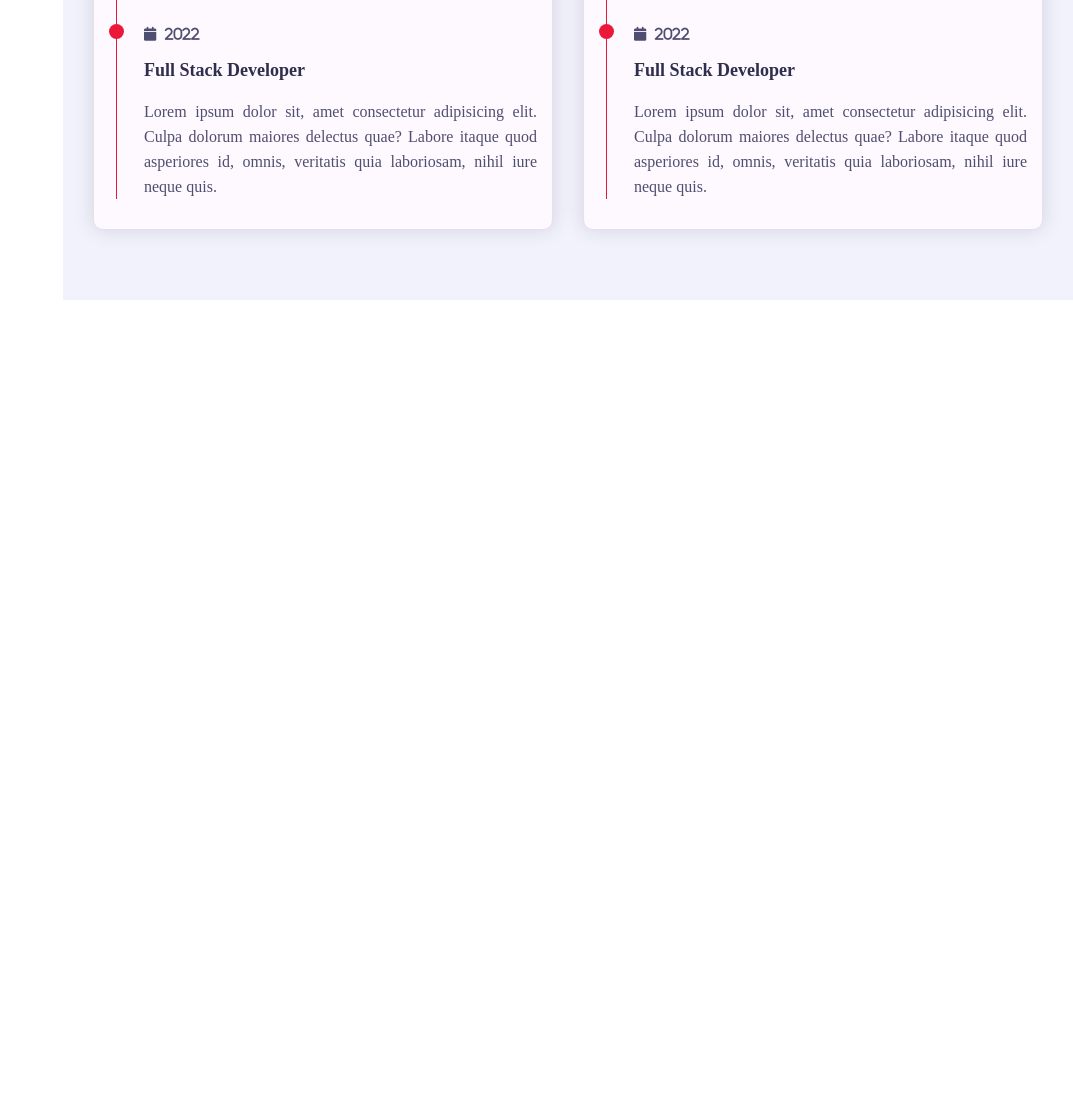
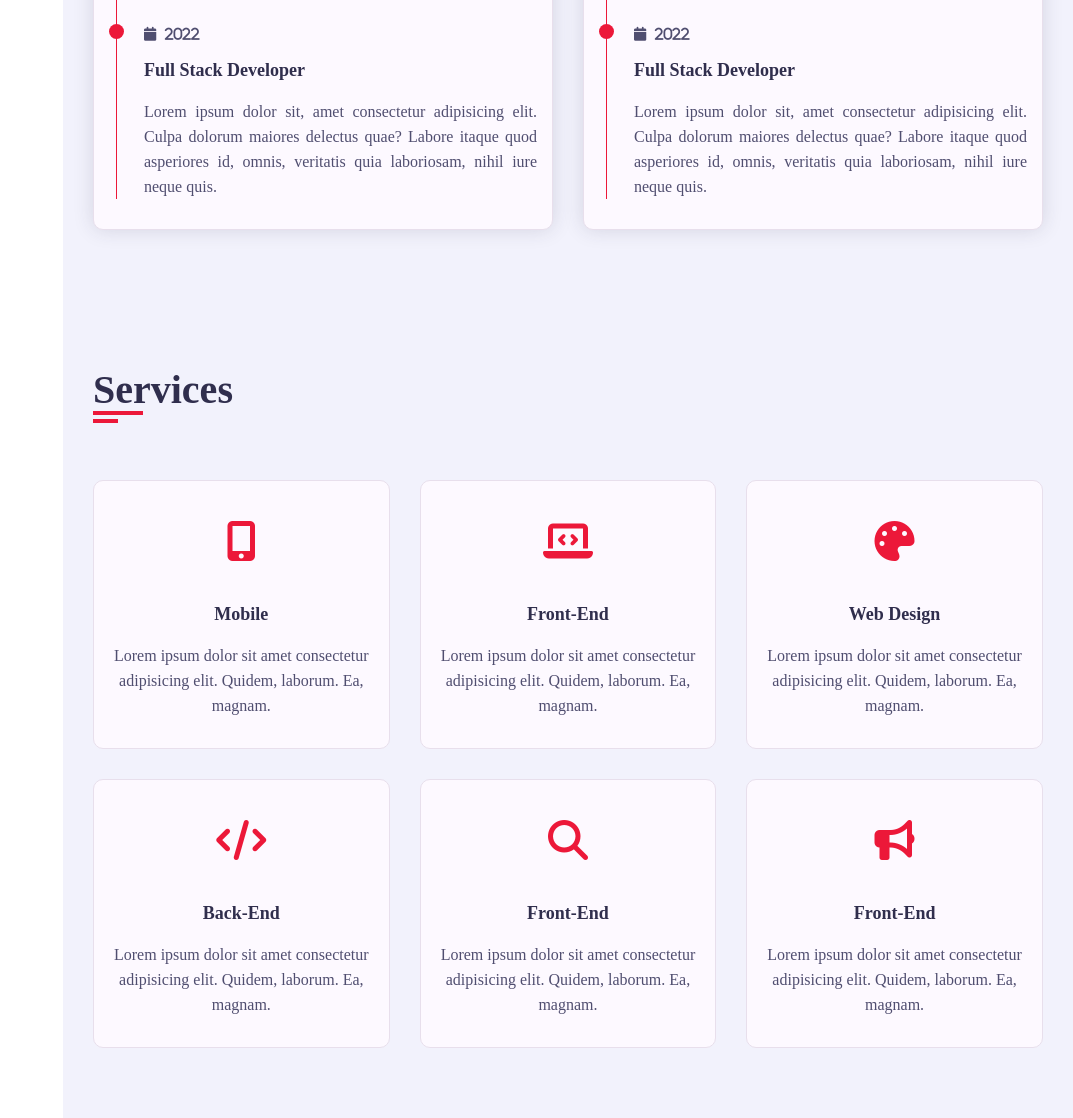
Before and after one commit to AleksandrVyshnyvetskyi/My_resume_2.0, a plain HTML site: page index.html in a window 1280 px wide. Shown: the part 1818-2936 px from the top of the page, without its empty margins (207-1280 px from the left). Before the commit the page ends 2118 px from the top, so only its background shows below. Drawn offline with Linux system fonts and the light colour scheme; a web font is replaced by a local one.

Commit message:
Services

```diff
--- a/css/style.css
+++ b/css/style.css
@@ -61,6 +61,10 @@ ul {
     margin-bottom: 60px;
 }
 
+.pad-15 {
+    padding-left: 15px;
+    padding-right: 15px;
+}
 
 .row {
     display: flex;
@@ -584,3 +588,70 @@ ul {
     color: var(--text-black-700);
 }
 /* About me END */
+
+/* Services START */
+
+.services .container {
+    padding-bottom: 40px;
+}
+
+.services .service-item {
+    margin-bottom: 30px;
+    flex: 0 0 33.33%;
+    max-width: 33.33%;
+}
+
+.services .service-item .service-item-inner {
+    background-color: var(--bg-black-100);
+    border: 1px solid var(--bg-black-50);
+    border-radius: 10px;
+    padding: 30px 10px;
+    text-align: center;
+    cursor: default;
+    transition: all 0.3s ease;
+}
+
+.services .service-item .service-item-inner:hover {
+    box-shadow: 0 0 20px rgba(48, 46, 77, 0.15);
+}
+
+.services .service-item .service-item-inner .icon {
+    height: 60px;
+    width: 60px;
+    border-radius: 50%;
+    display: block;
+    margin: 0 auto 30px;
+    text-align: center;
+    transition: all 0.3s ease;
+}
+
+.services .service-item .service-item-inner:hover .icon {
+    background-color: var(--color-skin);
+}
+
+.services .service-item .service-item-inner .icon .fa {
+    font-size: 40px;
+    line-height: 60px;
+    color: var(--color-skin);
+    transition: all 0.3s ease;
+}
+
+.services .service-item .service-item-inner:hover .icon .fa {
+    font-size: 25px;
+    color: #fff;
+}
+
+.services .service-item .service-item-inner h2 {
+    font-size: 18px;
+    margin-bottom: 15px;
+    color: var(--text-black-900);
+    font-weight: 700;
+    text-transform: capitalize;
+}
+
+.services .service-item .service-item-inner p {
+    font-size: 16px;
+    color: var(--text-black-700);
+    line-height: 25px;
+}
+/* Services END */
--- a/index.html
+++ b/index.html
@@ -262,6 +262,91 @@
         </div>
       </section>
       <!-- ===== About section END ===== -->
+      <!-- ===== Services section START ===== -->
+      <section class="section services">
+        <div class="container">
+          <div class="row">
+            <div class="section-title pad-15">
+              <h2>Services</h2>
+            </div>
+          </div>
+          <div class="row">
+            <!-- ===== Service item START ===== -->
+            <div class="service-item pad-15">
+              <div class="service-item-inner">
+                <div class="icon"><i class="fa fa-mobile-alt"></i></div>
+                <h2>Mobile</h2>
+                <p>
+                  Lorem ipsum dolor sit amet consectetur adipisicing elit.
+                  Quidem, laborum. Ea, magnam.
+                </p>
+              </div>
+            </div>
+            <!-- ===== Service item END ===== -->
+            <!-- ===== Service item START ===== -->
+            <div class="service-item pad-15">
+              <div class="service-item-inner">
+                <div class="icon"><i class="fa fa-laptop-code"></i></div>
+                <h2>Front-End</h2>
+                <p>
+                  Lorem ipsum dolor sit amet consectetur adipisicing elit.
+                  Quidem, laborum. Ea, magnam.
+                </p>
+              </div>
+            </div>
+            <!-- ===== Service item END ===== -->
+            <!-- ===== Service item START ===== -->
+            <div class="service-item pad-15">
+              <div class="service-item-inner">
+                <div class="icon"><i class="fa fa-palette"></i></div>
+                <h2>Web Design</h2>
+                <p>
+                  Lorem ipsum dolor sit amet consectetur adipisicing elit.
+                  Quidem, laborum. Ea, magnam.
+                </p>
+              </div>
+            </div>
+            <!-- ===== Service item END ===== -->
+            <!-- ===== Service item START ===== -->
+            <div class="service-item pad-15">
+              <div class="service-item-inner">
+                <div class="icon"><i class="fa fa-code"></i></div>
+                <h2>Back-End</h2>
+                <p>
+                  Lorem ipsum dolor sit amet consectetur adipisicing elit.
+                  Quidem, laborum. Ea, magnam.
+                </p>
+              </div>
+            </div>
+            <!-- ===== Service item END ===== -->
+            <!-- ===== Service item START ===== -->
+            <div class="service-item pad-15">
+              <div class="service-item-inner">
+                <div class="icon"><i class="fa fa-search"></i></div>
+                <h2>Front-End</h2>
+                <p>
+                  Lorem ipsum dolor sit amet consectetur adipisicing elit.
+                  Quidem, laborum. Ea, magnam.
+                </p>
+              </div>
+            </div>
+            <!-- ===== Service item END ===== -->
+            <!-- ===== Service item START ===== -->
+            <div class="service-item pad-15">
+              <div class="service-item-inner">
+                <div class="icon"><i class="fa fa-bullhorn"></i></div>
+                <h2>Front-End</h2>
+                <p>
+                  Lorem ipsum dolor sit amet consectetur adipisicing elit.
+                  Quidem, laborum. Ea, magnam.
+                </p>
+              </div>
+            </div>
+            <!-- ===== Service item END ===== -->
+          </div>
+        </div>
+      </section>
+      <!-- ===== Services section END ===== -->
     </div>
     <!-- ===== Main Content END ===== -->
     <!-- ===== Main Conteiner END ===== -->
```
